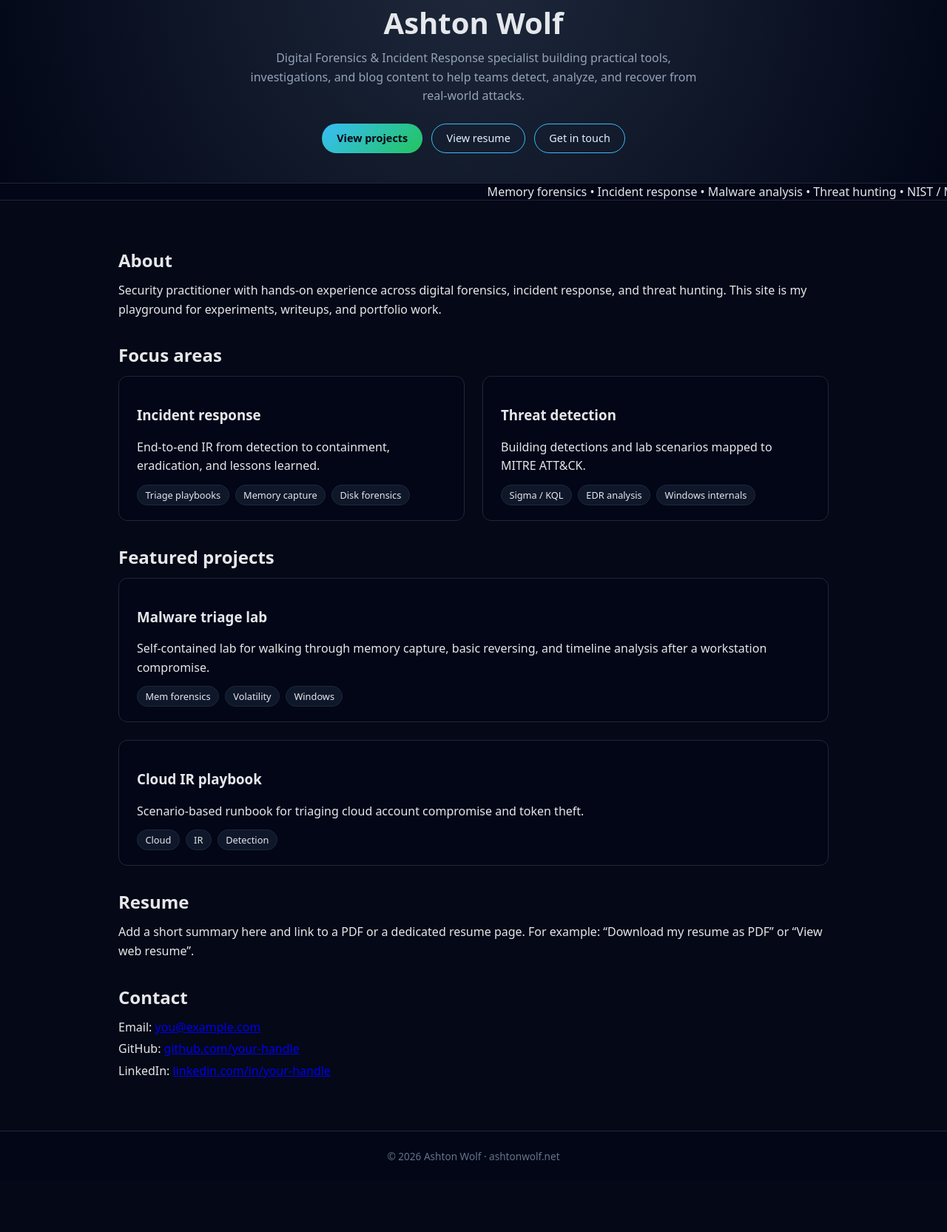
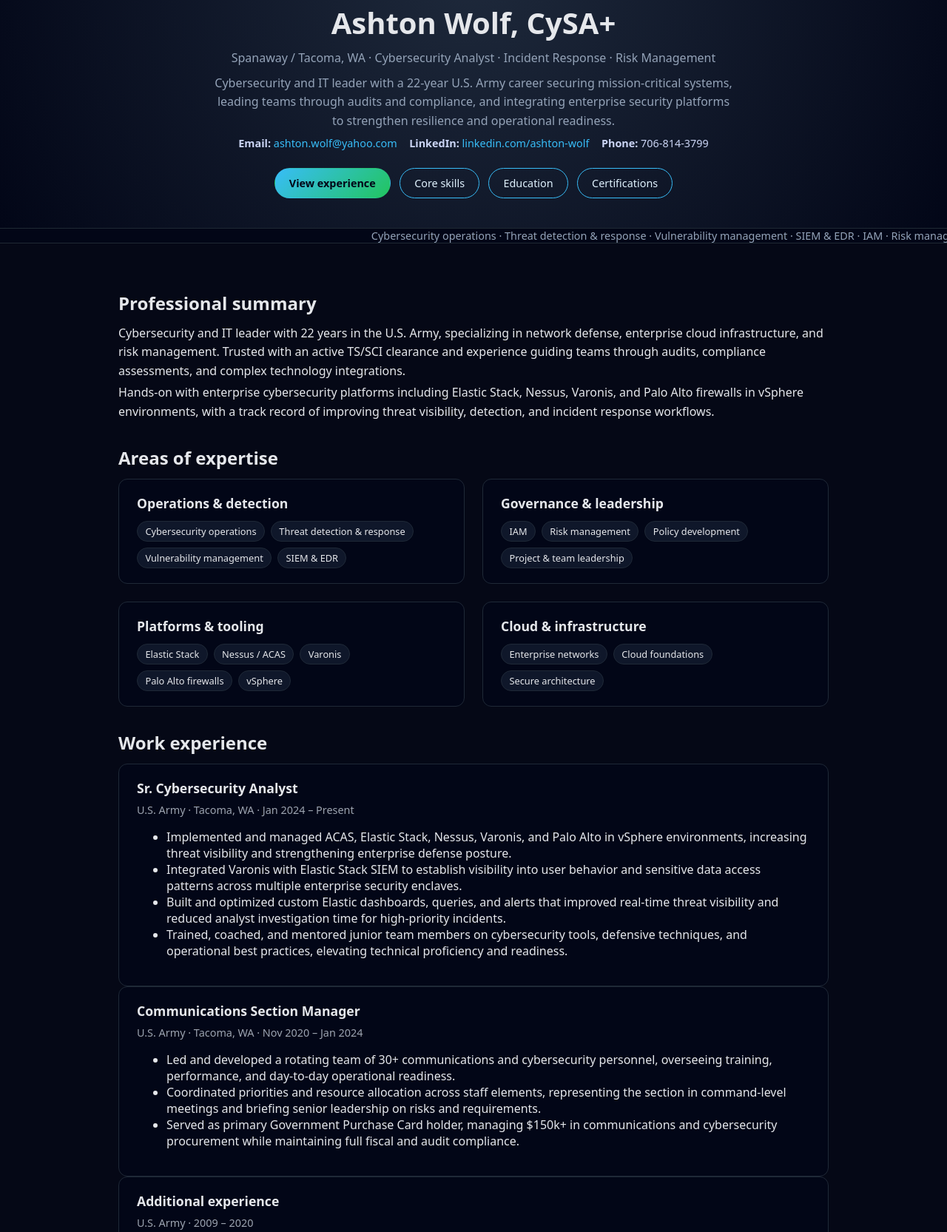
Before and after one commit to wolfman1986/ashtonwolf-portfolio, a plain HTML site: page index.html in a window 1280 px wide. Shown: the part 37-1702 px from the top of the page at 74% size. Before the commit the page ends 1633 px from the top, so only its background shows below. Drawn offline with Linux system fonts and the light colour scheme.

Commit message:
Update index.html

```diff
--- a/index.html
+++ b/index.html
@@ -2,19 +2,26 @@
 <html lang="en">
 <head>
   <meta charset="UTF-8" />
-  <title>Ashton Wolf | DFIR & Cybersecurity</title>
+  <title>Ashton Wolf | Cybersecurity & DFIR</title>
   <meta name="viewport" content="width=device-width, initial-scale=1" />
   <style>
     body { margin: 0; font-family: system-ui, -apple-system, sans-serif; background: #050816; color: #e5e7eb; }
+    a { color: #38bdf8; text-decoration: none; }
+    a:hover { text-decoration: underline; }
     header { padding: 2.5rem 1.5rem; text-align: center; background: radial-gradient(circle at top, #1e293b, #020617); }
     h1 { margin: 0 0 0.5rem; font-size: 2.5rem; }
     h2 { margin: 2rem 0 0.75rem; font-size: 1.5rem; }
+    h3 { margin: 0 0 0.5rem; font-size: 1.1rem; }
     p { margin: 0.25rem 0; line-height: 1.6; }
-    .tagline { color: #94a3b8; max-width: 40rem; margin: 0 auto; }
+    .muted { color: #94a3b8; }
+    .tagline { color: #94a3b8; max-width: 44rem; margin: 0.5rem auto 0; }
+    .meta { margin-top: 0.5rem; font-size: 0.9rem; color: #cbd5f5; }
+    .meta span { display: inline-block; margin: 0 0.4rem; }
+
     .marquee {
       overflow: hidden; white-space: nowrap; box-sizing: border-box;
       border-top: 1px solid #1f2933; border-bottom: 1px solid #1f2933;
-      background: #020617;
+      background: #020617; font-size: 0.9rem; color: #94a3b8;
     }
     .marquee span {
       display: inline-block; padding-left: 100%;
@@ -24,6 +31,7 @@
       0% { transform: translate(0, 0); }
       100% { transform: translate(-100%, 0); }
     }
+
     .container { max-width: 960px; margin: 0 auto; padding: 2rem 1.5rem 4rem; }
     .grid { display: grid; gap: 1.5rem; }
     @media (min-width: 768px) { .grid-2 { grid-template-columns: repeat(2, minmax(0, 1fr)); } }
@@ -47,6 +55,8 @@
       background: linear-gradient(135deg, #38bdf8, #22c55e);
       border-color: transparent; color: #020617; font-weight: 600;
     }
+    .role-meta { font-size: 0.9rem; color: #9ca3af; margin-bottom: 0.4rem; }
+
     footer {
       padding: 1.5rem; text-align: center; font-size: 0.85rem;
       color: #64748b; border-top: 1px solid #1f2937; background: #020617;
@@ -55,97 +65,177 @@
 </head>
 <body>
   <header>
-    <h1>Ashton Wolf</h1>
+    <h1>Ashton Wolf, CySA+</h1>
+    <p class="muted">Spanaway / Tacoma, WA · Cybersecurity Analyst · Incident Response · Risk Management</p>
     <p class="tagline">
-      Digital Forensics & Incident Response specialist building practical tools, investigations,
-      and blog content to help teams detect, analyze, and recover from real-world attacks.
+      Cybersecurity and IT leader with a 22-year U.S. Army career securing mission‑critical systems,
+      leading teams through audits and compliance, and integrating enterprise security platforms to
+      strengthen resilience and operational readiness.
     </p>
+    <div class="meta">
+      <span><strong>Email:</strong> <a href="mailto:ashton.wolf@yahoo.com">ashton.wolf@yahoo.com</a></span>
+      <span><strong>LinkedIn:</strong> <a href="https://www.linkedin.com/ashton-wolf">linkedin.com/ashton-wolf</a></span>
+      <span><strong>Phone:</strong> 706‑814‑3799</span>
+    </div>
     <div class="btn-row">
-      <a class="btn primary" href="#projects">View projects</a>
-      <a class="btn" href="#resume">View resume</a>
-      <a class="btn" href="#contact">Get in touch</a>
+      <a class="btn primary" href="#experience">View experience</a>
+      <a class="btn" href="#skills">Core skills</a>
+      <a class="btn" href="#education">Education</a>
+      <a class="btn" href="#certs">Certifications</a>
     </div>
   </header>
 
   <div class="marquee">
     <span>
-      Memory forensics • Incident response • Malware analysis • Threat hunting • NIST / MITRE ATT&CK •
-      DFIR tooling • Log analysis &nbsp;&nbsp;&nbsp;
+      Cybersecurity operations · Threat detection &amp; response · Vulnerability management · SIEM &amp; EDR ·
+      IAM · Risk management · Policy development · Project &amp; team leadership · Elastic Stack · Nessus ·
+      Varonis · Palo Alto · vSphere &nbsp;&nbsp;&nbsp;
     </span>
   </div>
 
   <main class="container">
     <section id="about">
-      <h2>About</h2>
+      <h2>Professional summary</h2>
       <p>
-        Security practitioner with hands-on experience across digital forensics, incident response,
-        and threat hunting. This site is my playground for experiments, writeups, and portfolio work.
+        Cybersecurity and IT leader with 22 years in the U.S. Army, specializing in network defense,
+        enterprise cloud infrastructure, and risk management. Trusted with an active TS/SCI clearance
+        and experience guiding teams through audits, compliance assessments, and complex technology
+        integrations.
+      </p>
+      <p>
+        Hands-on with enterprise cybersecurity platforms including Elastic Stack, Nessus, Varonis, and
+        Palo Alto firewalls in vSphere environments, with a track record of improving threat visibility,
+        detection, and incident response workflows.
       </p>
     </section>
 
-    <section id="highlights">
-      <h2>Focus areas</h2>
+    <section id="skills">
+      <h2>Areas of expertise</h2>
       <div class="grid grid-2">
         <div class="card">
-          <h3>Incident response</h3>
-          <p>End-to-end IR from detection to containment, eradication, and lessons learned.</p>
+          <h3>Operations & detection</h3>
           <div class="pill-row">
-            <span class="pill">Triage playbooks</span>
-            <span class="pill">Memory capture</span>
-            <span class="pill">Disk forensics</span>
+            <span class="pill">Cybersecurity operations</span>
+            <span class="pill">Threat detection &amp; response</span>
+            <span class="pill">Vulnerability management</span>
+            <span class="pill">SIEM &amp; EDR</span>
           </div>
         </div>
         <div class="card">
-          <h3>Threat detection</h3>
-          <p>Building detections and lab scenarios mapped to MITRE ATT&amp;CK.</p>
+          <h3>Governance & leadership</h3>
           <div class="pill-row">
-            <span class="pill">Sigma / KQL</span>
-            <span class="pill">EDR analysis</span>
-            <span class="pill">Windows internals</span>
+            <span class="pill">IAM</span>
+            <span class="pill">Risk management</span>
+            <span class="pill">Policy development</span>
+            <span class="pill">Project &amp; team leadership</span>
+          </div>
+        </div>
+        <div class="card">
+          <h3>Platforms & tooling</h3>
+          <div class="pill-row">
+            <span class="pill">Elastic Stack</span>
+            <span class="pill">Nessus / ACAS</span>
+            <span class="pill">Varonis</span>
+            <span class="pill">Palo Alto firewalls</span>
+            <span class="pill">vSphere</span>
+          </div>
+        </div>
+        <div class="card">
+          <h3>Cloud & infrastructure</h3>
+          <div class="pill-row">
+            <span class="pill">Enterprise networks</span>
+            <span class="pill">Cloud foundations</span>
+            <span class="pill">Secure architecture</span>
           </div>
         </div>
       </div>
     </section>
 
-    <section id="projects">
-      <h2>Featured projects</h2>
-      <div class="grid">
-        <div class="card">
-          <h3>Malware triage lab</h3>
-          <p>Self-contained lab for walking through memory capture, basic reversing,
-             and timeline analysis after a workstation compromise.</p>
-          <div class="pill-row">
-            <span class="pill">Mem forensics</span>
-            <span class="pill">Volatility</span>
-            <span class="pill">Windows</span>
-          </div>
-        </div>
-        <div class="card">
-          <h3>Cloud IR playbook</h3>
-          <p>Scenario-based runbook for triaging cloud account compromise and token theft.</p>
-          <div class="pill-row">
-            <span class="pill">Cloud</span>
-            <span class="pill">IR</span>
-            <span class="pill">Detection</span>
-          </div>
-        </div>
+    <section id="experience">
+      <h2>Work experience</h2>
+
+      <div class="card">
+        <h3>Sr. Cybersecurity Analyst</h3>
+        <div class="role-meta">U.S. Army · Tacoma, WA · Jan 2024 – Present</div>
+        <ul>
+          <li>Implemented and managed ACAS, Elastic Stack, Nessus, Varonis, and Palo Alto in vSphere environments, increasing threat visibility and strengthening enterprise defense posture.</li>
+          <li>Integrated Varonis with Elastic Stack SIEM to establish visibility into user behavior and sensitive data access patterns across multiple enterprise security enclaves.</li>
+          <li>Built and optimized custom Elastic dashboards, queries, and alerts that improved real-time threat visibility and reduced analyst investigation time for high-priority incidents.</li>
+          <li>Trained, coached, and mentored junior team members on cybersecurity tools, defensive techniques, and operational best practices, elevating technical proficiency and readiness.</li>
+        </ul>
+      </div>
+
+      <div class="card">
+        <h3>Communications Section Manager</h3>
+        <div class="role-meta">U.S. Army · Tacoma, WA · Nov 2020 – Jan 2024</div>
+        <ul>
+          <li>Led and developed a rotating team of 30+ communications and cybersecurity personnel, overseeing training, performance, and day-to-day operational readiness.</li>
+          <li>Coordinated priorities and resource allocation across staff elements, representing the section in command-level meetings and briefing senior leadership on risks and requirements.</li>
+          <li>Served as primary Government Purchase Card holder, managing $150k+ in communications and cybersecurity procurement while maintaining full fiscal and audit compliance.</li>
+        </ul>
+      </div>
+
+      <div class="card">
+        <h3>Additional experience</h3>
+        <div class="role-meta">U.S. Army · 2009 – 2020</div>
+        <ul>
+          <li><strong>Secure Communications Security Manager (2018–2020)</strong> – Managed secure communications accounts supporting division-level operations, encryption key management, and compliance audits.</li>
+          <li><strong>IT &amp; Cybersecurity Instructor (2016–2018)</strong> – Delivered IT and cybersecurity instruction to 1,500+ students, improving certification pass rates across multiple cohorts.</li>
+          <li><strong>Vulnerability Scanning Administrator (2013–2016)</strong> – Performed enterprise vulnerability scanning across 30,000+ devices using Retina at the Regional Cyber Center-Europe and coordinated remediation.</li>
+          <li><strong>IT Support Team Lead (2009–2013)</strong> – Led help desk, network, and system administration support and implemented SharePoint solutions for a 3,500-person organization.</li>
+        </ul>
       </div>
     </section>
 
-    <section id="resume">
-      <h2>Resume</h2>
-      <p>
-        Add a short summary here and link to a PDF or a dedicated resume page.
-        For example: “Download my resume as PDF” or “View web resume”.
-      </p>
-      <!-- Example: <a class="btn" href="/assets/ashton-wolf-resume.pdf">Download PDF</a> -->
+    <section id="education">
+      <h2>Education</h2>
+      <div class="card">
+        <h3>Master of Enterprise Architecture &amp; Business Transformation</h3>
+        <p class="role-meta">Penn State University – University Park, PA · Expected May 2027</p>
+
+        <h3>B.S. Cybersecurity, Minor in Business Administration</h3>
+        <p class="role-meta">American Military University – Charlestown, WV · Conferred Aug 2023 · Cum Laude</p>
+
+        <h3>A.S. Computer Applications</h3>
+        <p class="role-meta">American Military University – Charlestown, WV · Conferred Jul 2016</p>
+      </div>
+    </section>
+
+    <section id="certs">
+      <h2>Technical training &amp; certifications</h2>
+      <div class="card">
+        <h3>Cybersecurity &amp; GIAC</h3>
+        <p class="muted">SANS Institute training:</p>
+        <p>SEC573, SEC566, MGT512, SEC511, AUD507, SEC504, SEC503, SEC501, SEC401</p>
+        <p class="muted">GIAC certifications:</p>
+        <p>GSEC, GCED, GCIH, GCCC, GSNA</p>
+      </div>
+
+      <div class="card">
+        <h3>Information technology</h3>
+        <p class="muted">CompTIA certifications:</p>
+        <p>CASP+, CySA+, Cloud+, Security+, Network+, A+</p>
+      </div>
+
+      <div class="card">
+        <h3>Cloud &amp; network security</h3>
+        <p class="muted">Cloud computing:</p>
+        <p>AWS Certified Cloud Practitioner</p>
+        <p class="muted">Network security:</p>
+        <p>Palo Alto Networks Ultimate Test Drive</p>
+      </div>
+
+      <div class="card">
+        <h3>Data &amp; analytics</h3>
+        <p>Galvanize Bootcamp – Data Analytics Immersive</p>
+      </div>
     </section>
 
     <section id="contact">
       <h2>Contact</h2>
-      <p>Email: <a href="mailto:you@example.com">you@example.com</a></p>
-      <p>GitHub: <a href="https://github.com/your-handle">github.com/your-handle</a></p>
-      <p>LinkedIn: <a href="https://www.linkedin.com/in/your-handle">linkedin.com/in/your-handle</a></p>
+      <p>Email: <a href="mailto:ashton.wolf@yahoo.com">ashton.wolf@yahoo.com</a></p>
+      <p>LinkedIn: <a href="https://www.linkedin.com/ashton-wolf">www.linkedin.com/ashton-wolf</a></p>
+      <p>Location: Spanaway / Tacoma, WA</p>
     </section>
   </main>
 
```
